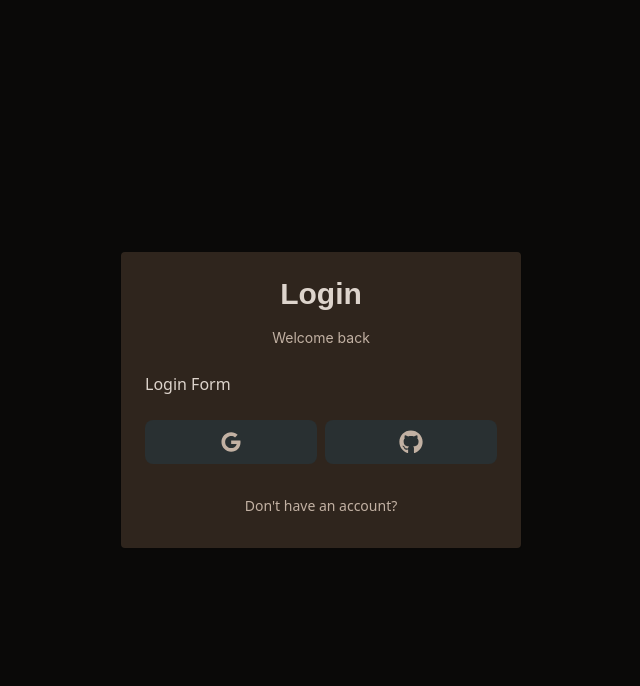
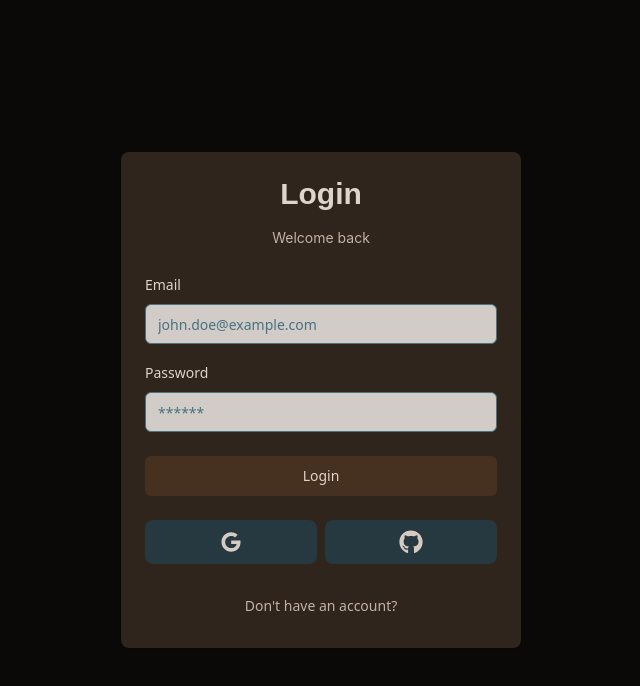
Before and after one commit to Robyn-c/nook-nextjs, a Next.js app: page /auth/login in a window 1280 px wide. Shown: the top 686 px of the page, without its empty margins (319-959 px from the left). Built offline with nearby package versions, Linux system fonts and the light colour scheme.

Commit message:
feat: login form inputs and submit button

```diff
--- a/app/globals.css
+++ b/app/globals.css
@@ -17,6 +17,7 @@ body,
   --text: 28 20 83;
   --primary: 26 38 25;
   --secondary: 199 27 18;
+  --destructive: 0 72 50;
 }
 
 
--- a/components/auth/card-wrapper.tsx
+++ b/components/auth/card-wrapper.tsx
@@ -28,7 +28,7 @@ export default function CardWrapper({
   showSocial
 } : CardWrapperProps) {
   return (
-    <Card className="w-[400px] border-0 rounded bg-primary-400/20">
+    <Card className="w-[400px] border-0 bg-primary-400/20">
       <CardHeader>
         <Header label={headerLabel}  />
       </CardHeader>
--- a/components/auth/login-form.tsx
+++ b/components/auth/login-form.tsx
@@ -1,7 +1,33 @@
+'use client'
+
 import React from 'react'
-import CardWrapper from './card-wrapper'
+
+import * as z from "zod"
+
+import { useForm } from 'react-hook-form'
+import { zodResolver } from '@hookform/resolvers/zod'
+
+import { LoginSchema } from '@/schemas'
+import {
+  Form,
+  FormControl,
+  FormField,
+  FormItem,
+  FormLabel,
+  FormMessage,
+} from "@/components/ui/form"
+import { Input } from "@/components/ui/input"
+import CardWrapper from '@/components/auth/card-wrapper'
+import { Button } from '@/components/ui/button'
 
 export default function LoginForm() {
+  const form = useForm<z.infer<typeof LoginSchema>>({
+    resolver: zodResolver(LoginSchema),
+    defaultValues: {
+      email: '',
+      password: '',
+    },
+  })
   return (
     <CardWrapper
       headerLabel="Welcome back"
@@ -9,7 +35,55 @@ export default function LoginForm() {
       backButtonHref="/auth/register"
       showSocial
     >
-      Login Form
+      <Form {...form}>
+        <form
+          onSubmit={form.handleSubmit(() => {})}
+          className='space-y-6'
+          >
+          <div className='space-y-4'>
+            <FormField
+              control={form.control}
+              name='email'
+              render={({ field }) => (
+                <FormItem>
+                  <FormLabel>Email</FormLabel>
+                  <FormControl>
+                    <Input
+                      {...field}
+                      placeholder='john.doe@example.com'
+                      type='email'
+                      />
+                  </FormControl>
+                  <FormMessage />
+                </FormItem>
+                )}
+            />
+            <FormField
+              control={form.control}
+              name='password'
+              render={({ field }) => (
+                <FormItem>
+                  <FormLabel>Password</FormLabel>
+                  <FormControl>
+                    <Input
+                      {...field}
+                      placeholder='******'
+                      type='password'
+                      />
+                  </FormControl>
+                  <FormMessage />
+                </FormItem>
+                )}
+            />
+          </div>
+          <Button
+            type='submit'
+            className='w-full'
+          >
+            Login
+          </Button>
+        </form>
+      </Form>
     </CardWrapper>
   )
 }
--- a/components/auth/social.tsx
+++ b/components/auth/social.tsx
@@ -14,7 +14,7 @@ export default function Social() {
         variant='secondary'
         onClick={() => {}}
       >
-        <FaGoogle className='h-5 w-5 text-accent-300'/>
+        <FaGoogle className='h-5 w-5 text-accent-200'/>
       </Button>
       <Button
         size='lg'
@@ -22,7 +22,7 @@ export default function Social() {
         variant='secondary'
         onClick={() => {}}
       >
-        <FaGithub className='h-6 w-6 text-accent-300'/>
+        <FaGithub className='h-6 w-6 text-accent-200'/>
       </Button>
     </div>
   )
--- a/components/ui/button.tsx
+++ b/components/ui/button.tsx
@@ -15,7 +15,7 @@ const buttonVariants = cva(
         outline:
           "border border-input bg-background hover:bg-accent hover:text-accent-foreground",
         secondary:
-          "bg-secondary-800/60 text-secondary-foreground hover:bg-secondary/80",
+          "bg-secondary-800 text-secondary-foreground hover:bg-secondary/80",
         ghost: "hover:bg-accent hover:text-accent-foreground",
         link: "text-primary underline-offset-4 hover:underline",
       },
--- /dev/null
+++ b/components/ui/input.tsx
@@ -0,0 +1,25 @@
+import * as React from "react"
+
+import { cn } from "@/lib/utils"
+
+export interface InputProps
+  extends React.InputHTMLAttributes<HTMLInputElement> {}
+
+const Input = React.forwardRef<HTMLInputElement, InputProps>(
+  ({ className, type, ...props }, ref) => {
+    return (
+      <input
+        type={type}
+        className={cn(
+          "flex h-10 w-full text-secondary-600 rounded-md border border-input bg-background-200 px-3 py-2 text-sm ring-offset-background file:border-0 file:bg-transparent file:text-sm file:font-medium placeholder:text-muted-foreground focus-visible:outline-none focus-visible:ring-2 focus-visible:ring-ring focus-visible:ring-offset-2 disabled:cursor-not-allowed disabled:opacity-50",
+          className
+        )}
+        ref={ref}
+        {...props}
+      />
+    )
+  }
+)
+Input.displayName = "Input"
+
+export { Input }
--- /dev/null
+++ b/schemas/index.ts
@@ -0,0 +1,8 @@
+import * as z from "zod"
+
+export const LoginSchema = z.object({
+  email: z.string().email(),
+  password: z.string().min(1, {
+    message: "Password is required"
+  })
+})
```
